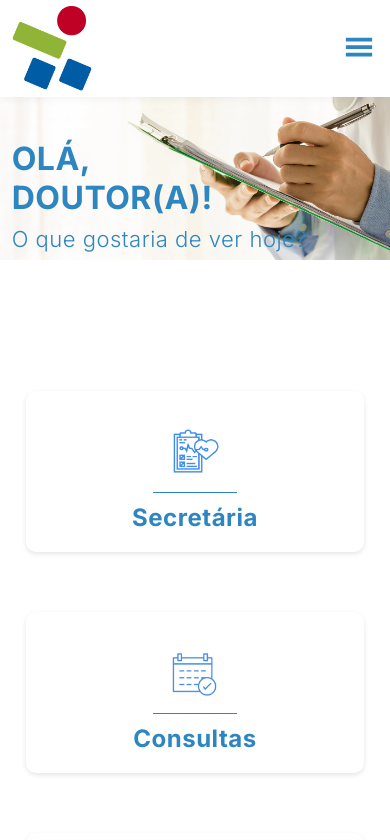
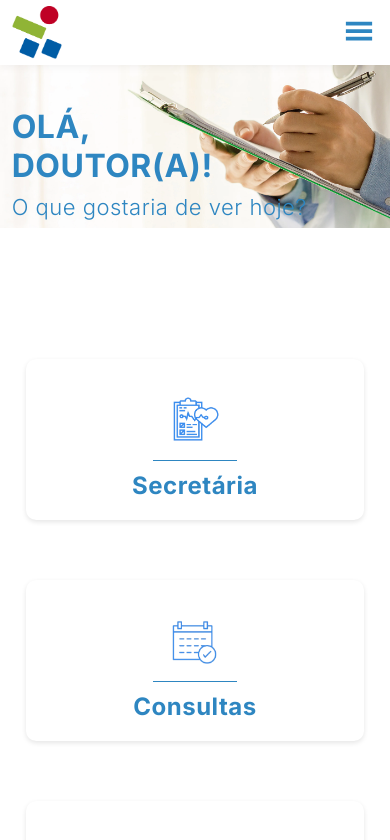
Before and after one commit to EvandroKaibara/Sabara, a React (Vite) app: page / in a window 390 px wide. Shown: the top 840 px of the page. Built offline with nearby package versions, Linux system fonts and the light colour scheme.

Commit message:
Alteracao na Logo Mobile

```diff
--- a/src/componentes/Navegacao/Navegacao.css
+++ b/src/componentes/Navegacao/Navegacao.css
@@ -236,7 +236,7 @@
     }
 
     .navecao-img {
-        width: 80px;
+        width: 50px;
     }
 
     .menu-toggle {
```
